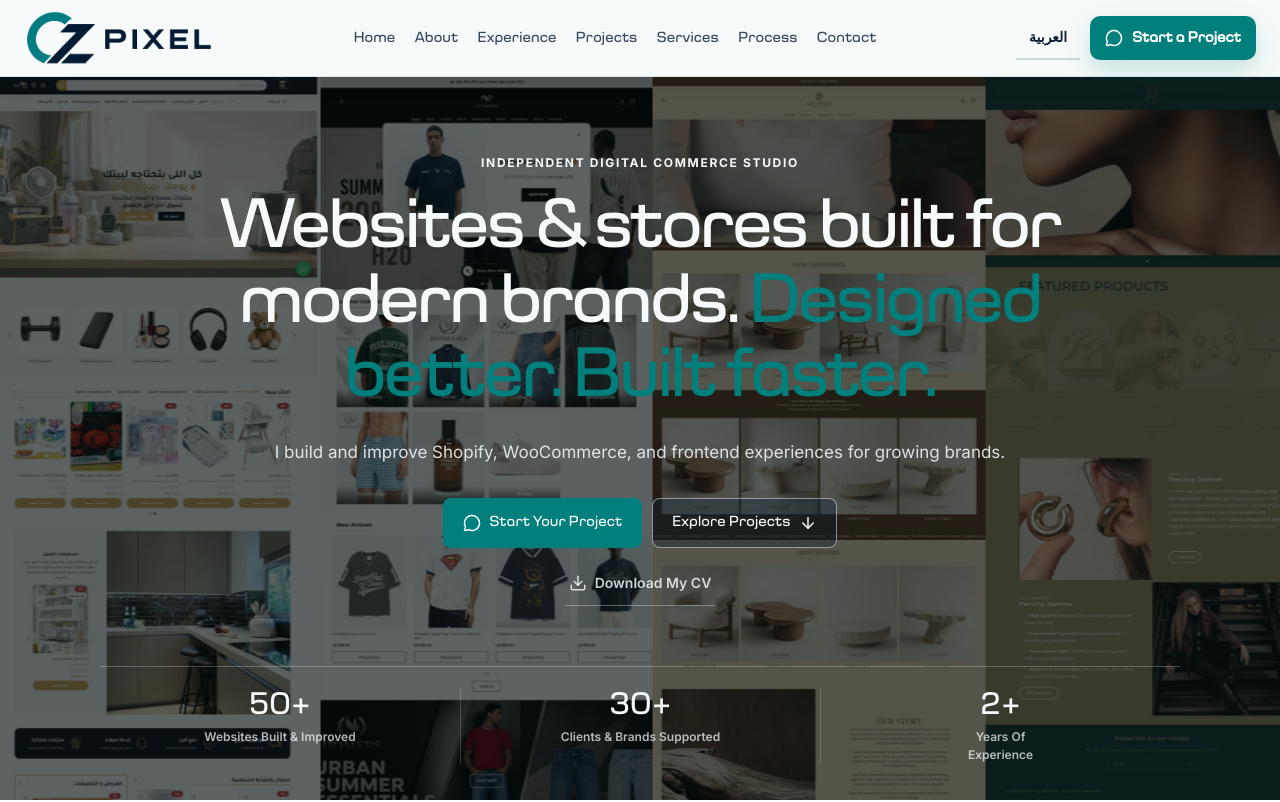
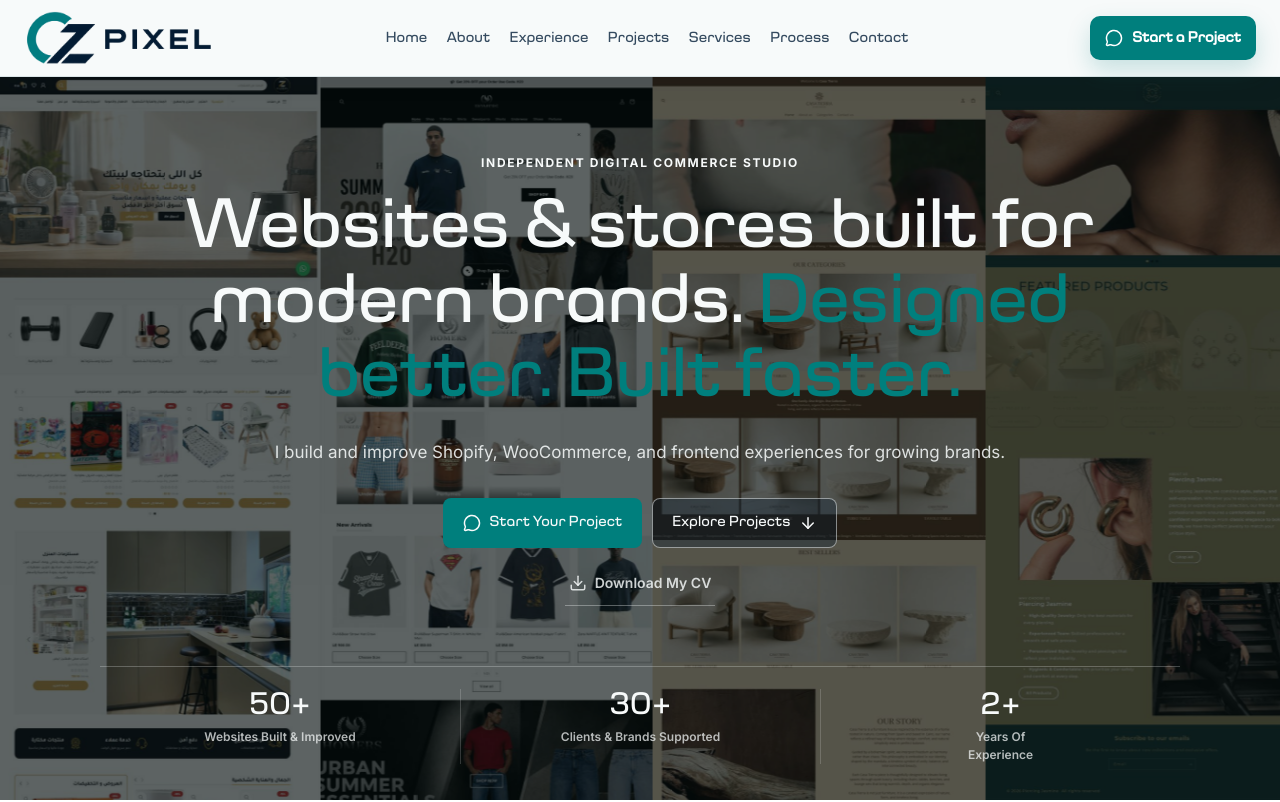
Before and after one commit to Omar-Yousef-Shaheen/CodeZone, a React (Vite) app: page / in a window 1280 px wide. Shown: the top 802 px of the page. Built offline with nearby package versions, Linux system fonts and the light colour scheme.

Commit message:
hidden switcher

```diff
--- a/src/styles/index.css
+++ b/src/styles/index.css
@@ -47,7 +47,9 @@
 * {
   box-sizing: border-box;
 }
-
+html[lang=en] .language-switcher{
+    display : none ;
+}
 html {
   min-width: 0;
   overflow-x: hidden;
@@ -663,7 +665,6 @@ html[lang="ar"] .language-switcher [lang="en"] {
   font-family: var(--font-display);
   font-size: clamp(3.25rem, 5.6vw, 4.75rem);
   font-weight: 500;
-  letter-spacing: -0.035em;
   line-height: 1.04;
   text-wrap: balance;
 }
```
